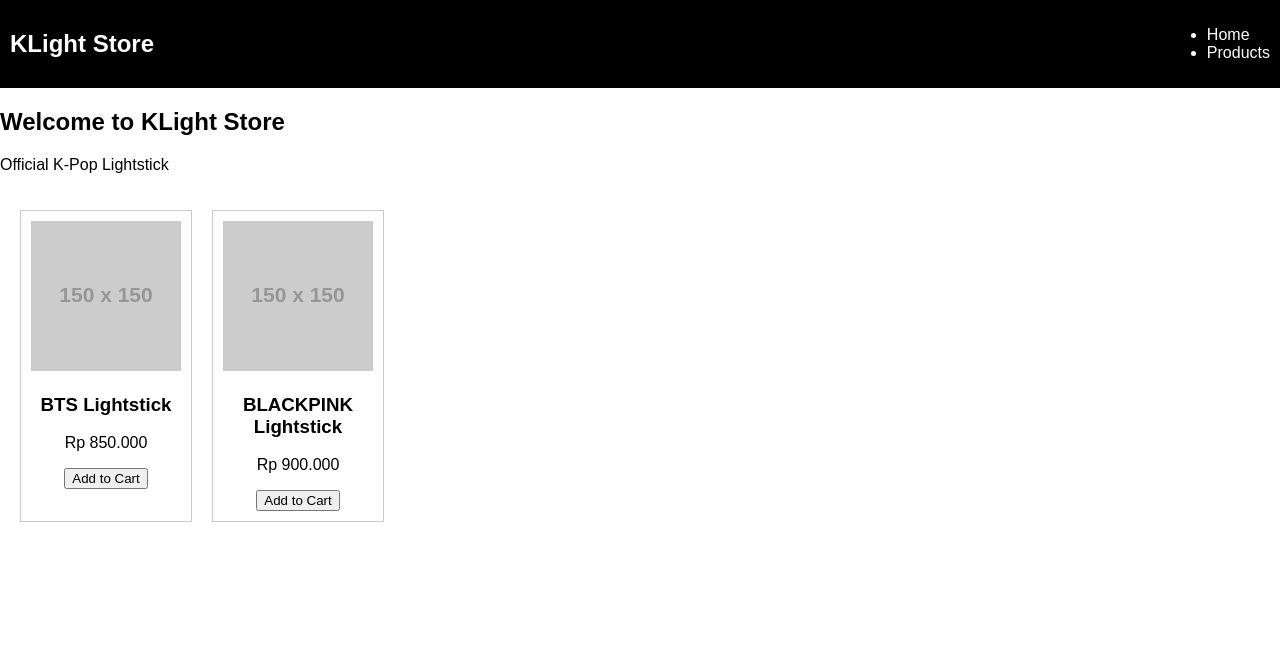
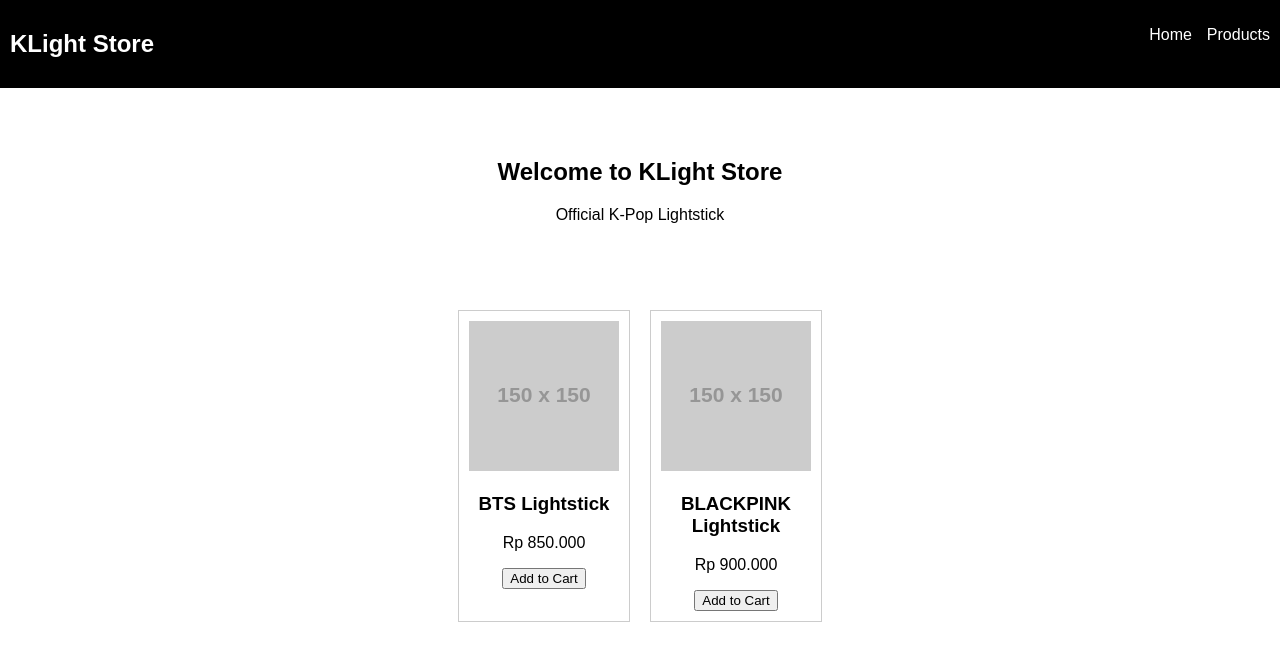
Before and after one commit to gwinethindira8-lgtm/lightstick-shop, a plain HTML site: page index.html in a window 1280 px wide. Drawn offline with Linux system fonts and the light colour scheme; placeholder pictures from the web are drawn by us.

Commit message:
Add files via upload

```diff
--- a/index.html
+++ b/index.html
@@ -6,24 +6,25 @@
 </head>
 <body>
 
-<!-- Navbar -->
+<!-- ✅ NAVBAR / MENU -->
 <nav>
   <h2>KLight Store</h2>
   <ul>
-    <li>Home</li>
-    <li>Products</li>
+    <li><a href="#home">Home</a></li>
+    <li><a href="#products">Products</a></li>
   </ul>
 </nav>
 
-<!-- Home -->
-<section class="home">
+<!-- ✅ HOME -->
+<section id="home" class="home">
   <h1>Welcome to KLight Store</h1>
   <p>Official K-Pop Lightstick</p>
 </section>
 
-<!-- Products -->
-<section class="products">
+<!-- ✅ PRODUCT -->
+<section id="products" class="products">
 
+  <!-- Card 1 -->
   <div class="card">
     <img src="https://via.placeholder.com/150">
     <h3>BTS Lightstick</h3>
@@ -31,6 +32,7 @@
     <button>Add to Cart</button>
   </div>
 
+  <!-- Card 2 -->
   <div class="card">
     <img src="https://via.placeholder.com/150">
     <h3>BLACKPINK Lightstick</h3>
--- a/style.css
+++ b/style.css
@@ -3,6 +3,7 @@
   font-family: Arial;
 }
 
+/* ✅ Navbar */
 nav {
   display: flex;
   justify-content: space-between;
@@ -11,13 +12,33 @@
   padding: 10px;
 }
 
+nav ul {
+  display: flex;
+  list-style: none;
+  gap: 15px;
+}
+
+nav a {
+  color: white;
+  text-decoration: none;
+}
+
+/* ✅ Home */
+.home {
+  text-align: center;
+  padding: 50px;
+}
+
+/* ✅ Product */
 .products {
   display: flex;
   gap: 20px;
   padding: 20px;
   flex-wrap: wrap;
+  justify-content: center;
 }
 
+/* ✅ Card */
 .card {
   border: 1px solid #ccc;
   padding: 10px;
@@ -25,9 +46,15 @@
   text-align: center;
 }
 
+/* ✅ RESPONSIVE (INI PENTING!) */
 @media (max-width: 600px) {
   .products {
     flex-direction: column;
     align-items: center;
   }
+
+  nav {
+    flex-direction: column;
+    align-items: center;
+  }
 }
```
